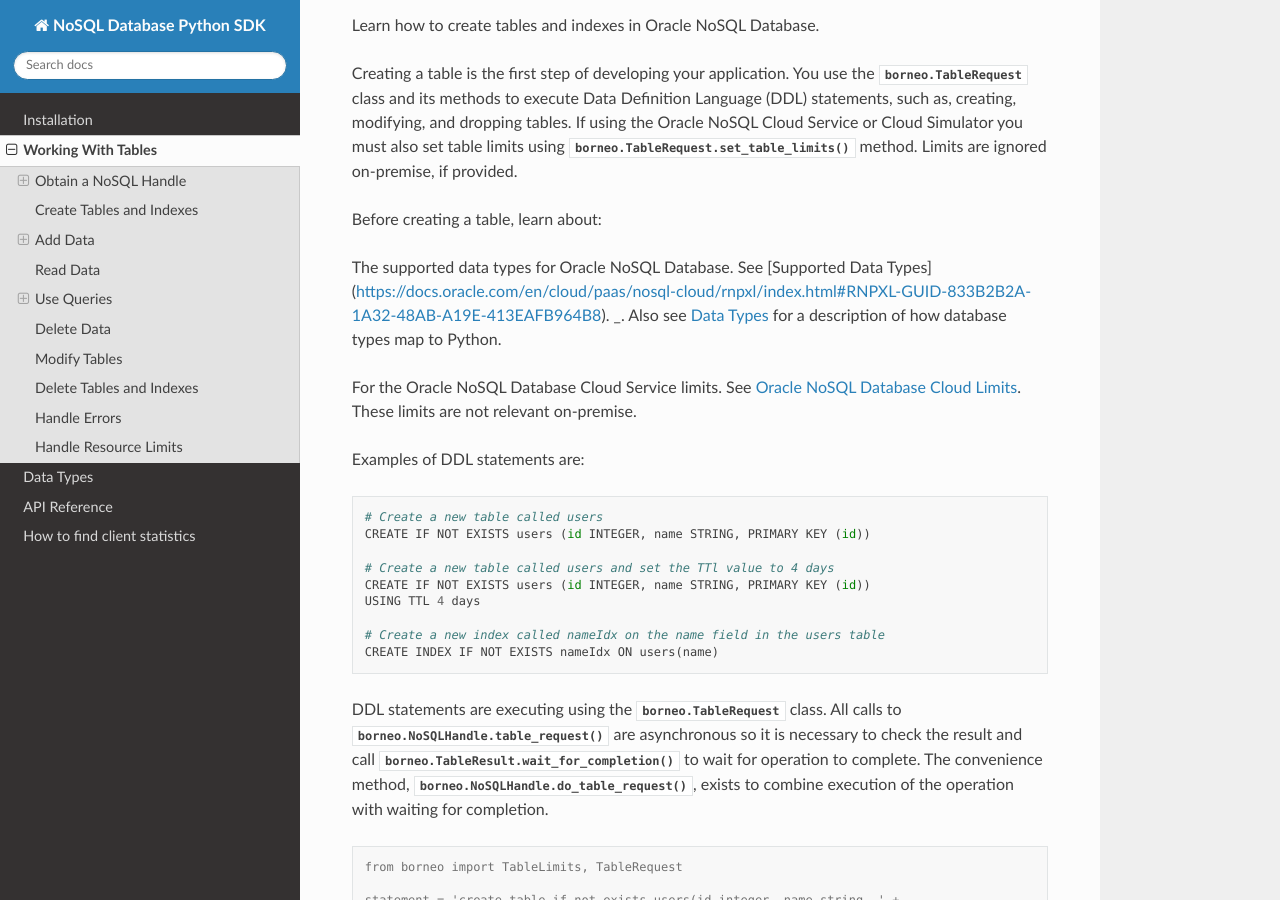
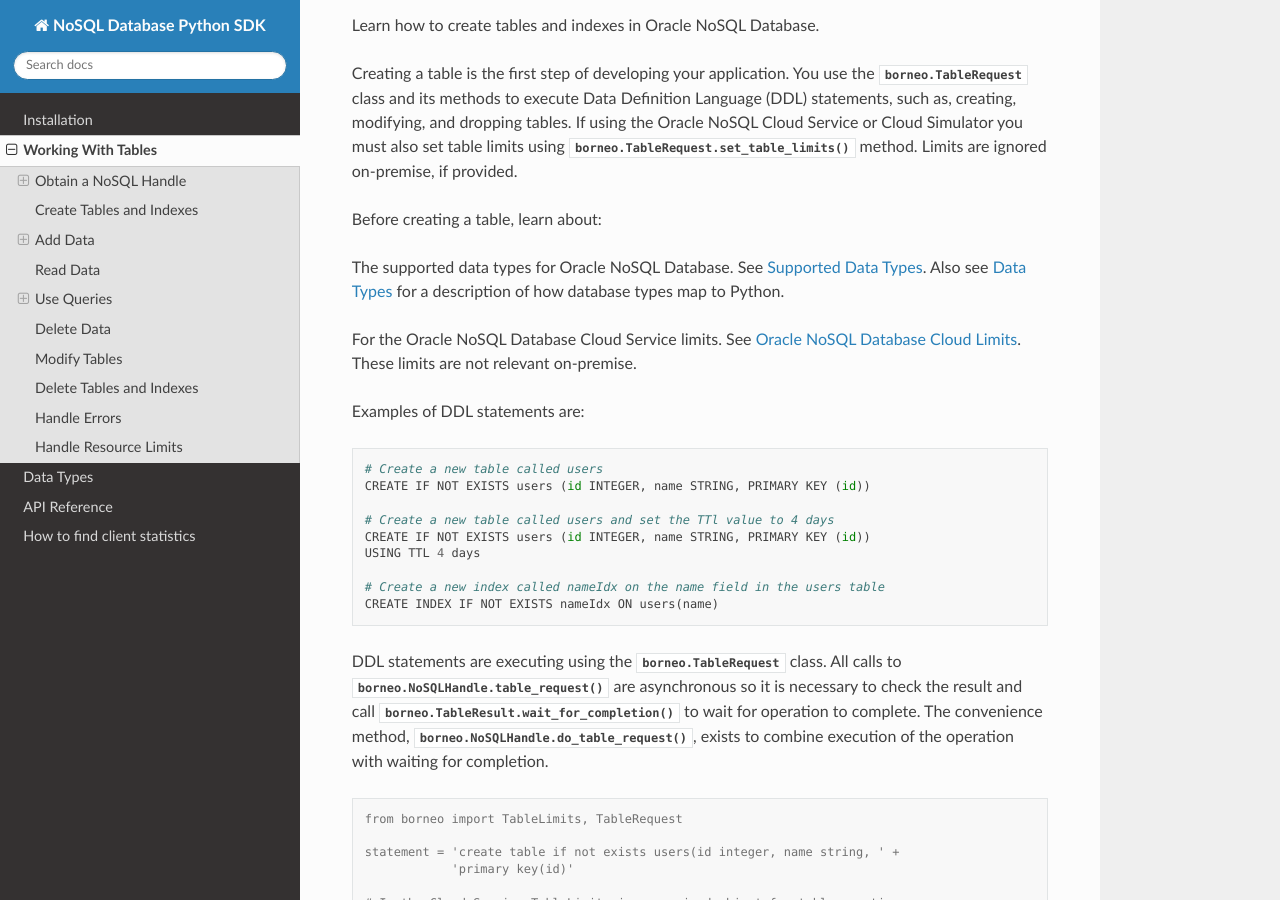
Before and after one commit to oracle/nosql-python-sdk, a Sphinx documentation site: the page built from docs/tables.rst, in a window 1280 px wide and 900 px high, scrolled down 2276 px. Built offline with Sphinx 7.4.7 and the Read the Docs theme 2.0.0, drawn with Linux system fonts in a browser that asks for light colours; the version number is read from the project's files by our own code.

Commit message:
corrected a small typo (#16)
* link edit

* Update tables.rst

```diff
--- a/docs/datatypes.rst
+++ b/docs/datatypes.rst
@@ -13,7 +13,8 @@
 ===========================
 
 See
-[Supported Data Types](https://docs.oracle.com/en/cloud/paas/nosql-cloud/rnpxl/index.html#RNPXL-GUID-833B2B2A-1A32-48AB-A19E-413EAFB964B8). _ for a
+`Supported Data Types
+<https://docs.oracle.com/en/cloud/paas/nosql-cloud/rnpxl/index.html#RNPXL-GUID-833B2B2A-1A32-48AB-A19E-413EAFB964B8>`_ for a
 description of the data types supported by the service. An application uses these types to create tables and indexes. For example, a table may be created
 using this Data Definition Language (DDL) statement, which defines types in terms of the database types::
 
--- a/docs/tables.rst
+++ b/docs/tables.rst
@@ -129,9 +129,7 @@
 Before creating a table, learn about:
 
 The supported data types for Oracle NoSQL Database. See
-[Supported Data Types]
-(https://docs.oracle.com/en/cloud/paas/nosql-cloud/rnpxl/index.html#RNPXL-GUID-833B2B2A-1A32-48AB-A19E-413EAFB964B8).
-_. Also see :ref:`datatypes` for a description of how database types map to Python.
+`Supported Data Types <https://docs.oracle.com/en/cloud/paas/nosql-cloud/rnpxl/index.html#RNPXL-GUID-833B2B2A-1A32-48AB-A19E-413EAFB964B8>`_. Also see :ref:`datatypes` for a description of how database types map to Python.
 
 For the Oracle NoSQL Database Cloud Service limits. See `Oracle NoSQL Database
 Cloud Limits <https://docs.oracle.com/en/cloud/paas/nosql-cloud/fkdyw/index.html#FKDYW-GUID-30129AB3-906B-4E71-8EFB-8E0BBCD67144>`_. These limits are
```
